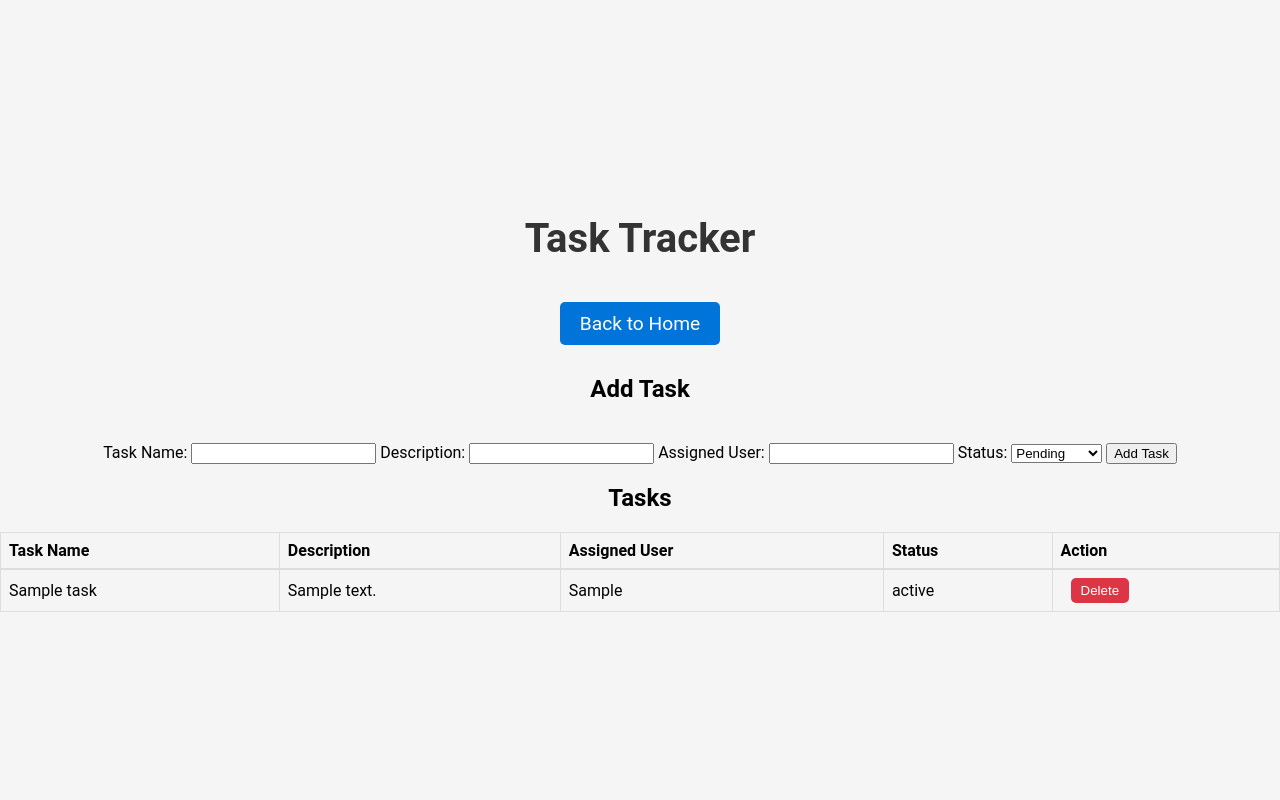
After one commit to GomezHummel/Language_Project_2024, a PHP site: page /tasktracker.php in a window 1280 px wide. The commit adds this page. Run offline with PHP 8.4, Linux system fonts and the light colour scheme; tables that the repository leaves empty or names only in its code hold one stand-in row (values such as "Sample post").

Commit message:
Implemented gradebook and task tracker functionality with database configured

```diff
--- a/css/style.css
+++ b/css/style.css
@@ -93,3 +93,23 @@ body {
 .delete-button:hover {
     background-color: #c82333; /* darker shade on hover */
 }
+
+table {
+    border-collapse: collapse;
+    width: 100%;
+}
+
+th, td {
+    padding: 8px; /* Adjust the padding as needed */
+    text-align: left;
+}
+
+/* Optional: Add border around table cells */
+th, td {
+    border: 1px solid #ddd;
+}
+
+/* Optional: Change border color and style */
+th {
+    border-bottom: 2px solid #ddd; /* thicker border for header row */
+}
--- /dev/null
+++ b/db_config.php
@@ -0,0 +1,19 @@
+<?php
+// Database connection parameters
+$hostname = 'localhost';
+$username = 'root'; // Default username for XAMPP
+$password = ''; // Default password for XAMPP
+
+// Function to establish connection to a specific database
+function connectToDatabase($database) {
+    global $hostname, $username, $password;
+    // Create connection
+    $conn = new mysqli($hostname, $username, $password, $database);
+
+    // Check connection
+    if ($conn->connect_error) {
+        die("Connection failed: " . $conn->connect_error);
+    }
+    return $conn;
+}
+?>
--- a/index.php
+++ b/index.php
@@ -12,8 +12,8 @@
     <div class="container">
         <h1 class="title">PHP Language Project</h1>
         <div class="button-container">
-            <a href="gradebook.php" class="button">Gradebook (CRUD Example)</a>
-            <a href="other_example.php" class="button">Other Example</a>
+            <a href="gradebook.php" class="button">Gradebook</a>
+            <a href="tasktracker.php" class="button">Task Tracker</a>
         </div>
     </div>
 </body>
--- a/students.txt
+++ /dev/null
@@ -1 +0,0 @@
-O:7:"Student":2:{s:4:"name";s:5:"Angel";s:5:"grade";s:2:"C+";}
--- /dev/null
+++ b/tasktracker.php
@@ -0,0 +1,166 @@
+
+<?php
+error_reporting(E_ALL);
+ini_set('display_errors', 1);
+// Include the database configuration file
+require_once 'db_config.php';
+
+// Connect to task_tracker database
+$conn = connectToDatabase('task_tracker');
+
+
+class TaskTracker {
+    private $conn;
+
+    public function __construct($conn) {
+        $this->conn = $conn;
+    }
+
+    // Create a new task
+    public function addTask($task_name, $description, $assigned_user, $status) {
+        $stmt = $this->conn->prepare("INSERT INTO tasks (task_name, description, assigned_user, status) VALUES (?, ?, ?, ?)");
+        $stmt->bind_param("ssss", $task_name, $description, $assigned_user, $status);
+
+        if ($stmt->execute()) {
+            return true;
+        } else {
+            return false;
+        }
+    }
+
+    // Read all tasks
+    public function getAllTasks() {
+        $result = $this->conn->query("SELECT * FROM tasks");
+        if ($result->num_rows > 0) {
+            return $result->fetch_all(MYSQLI_ASSOC);
+        } else {
+            return [];
+        }
+    }
+
+    // Update task status
+    public function updateTaskStatus($task_id, $status) {
+        $stmt = $this->conn->prepare("UPDATE tasks SET status = ? WHERE id = ?");
+        $stmt->bind_param("si", $status, $task_id);
+
+        if ($stmt->execute()) {
+            return true;
+        } else {
+            return false;
+        }
+    }
+
+    public function deleteTask($task_id) {
+        $stmt = $this->conn->prepare("DELETE FROM tasks WHERE id = ?");
+        $stmt->bind_param("i", $task_id);
+
+        if ($stmt->execute()) {
+            return true;
+        } else {
+            return false;
+        }
+    }
+}
+
+// Instantiate TaskTracker object
+$task_tracker = new TaskTracker($conn);
+
+// Handle form submissions for adding a task
+if ($_SERVER["REQUEST_METHOD"] == "POST" && isset($_POST['submit_task'])) {
+    $task_name = $_POST['task_name'];
+    $description = $_POST['description'];
+    $assigned_user = $_POST['assigned_user'];
+    $status = $_POST['status'];
+
+    $task_added = $task_tracker->addTask($task_name, $description, $assigned_user, $status);
+
+}
+
+// Handle form submissions for deleting a task
+if ($_SERVER["REQUEST_METHOD"] == "POST" && isset($_POST['submit_delete'])) {
+    // Retrieve task ID from the form submission
+    $task_id = $_POST['delete_task_id'];
+
+    // Call the deleteTask method
+    $task_deleted = $task_tracker->deleteTask($task_id);
+
+    // Check if task was deleted successfully
+    if ($task_deleted) {
+        echo "Task deleted successfully!";
+        // Redirect to prevent form resubmission
+        header("Location: " . $_SERVER['PHP_SELF']);
+        exit();
+    } else {
+        echo "Error deleting task.";
+    }
+}
+
+?>
+
+
+
+<!DOCTYPE html>
+<html lang="en">
+<head>
+    <link rel="stylesheet" href="css/style.css">
+    <meta charset="UTF-8">
+    <meta name="viewport" content="width=device-width, initial-scale=1.0">
+    <title>Task Tracker</title>
+</head>
+<body>
+    <div class="container">
+        <h1 class="title">Task Tracker</h1>
+        <div class="button-container">
+            <a href="index.php" class="button">Back to Home</a>
+        </div>
+
+        <!-- Form for adding a task -->
+        <h2>Add Task</h2>
+        <form method="post" action="<?php echo htmlspecialchars($_SERVER["PHP_SELF"]); ?>" class="form-container">
+            <label for="task_name">Task Name:</label>
+            <input type="text" id="task_name" name="task_name">
+            <label for="description">Description:</label>
+            <input type="text" id="description" name="description">
+            <label for="assigned_user">Assigned User:</label>
+            <input type="text" id="assigned_user" name="assigned_user">
+            <label for="status">Status:</label>
+            <select id="status" name="status">
+                <option value="Pending">Pending</option>
+                <option value="In Progress">In Progress</option>
+                <option value="Completed">Completed</option>
+            </select>
+            <input type="submit" name="submit_task" value="Add Task" class="add-task-button">
+        </form>
+
+        <!-- Display tasks -->
+        <h2>Tasks</h2>
+        <table>
+            <tr>
+                <th>Task Name</th>
+                <th>Description</th>
+                <th>Assigned User</th>
+                <th>Status</th>
+                <th>Action</th>
+            </tr>
+            <?php
+            // Retrieve all tasks
+            $tasks = $task_tracker->getAllTasks();
+            // Display tasks
+            foreach ($tasks as $task): ?>
+                <tr>
+                    <td><?php echo $task['task_name']; ?></td>
+                    <td><?php echo $task['description']; ?></td>
+                    <td><?php echo $task['assigned_user']; ?></td>
+                    <td><?php echo $task['status']; ?></td>
+                    <td>
+                        <form method="post" action="<?php echo htmlspecialchars($_SERVER["PHP_SELF"]); ?>">
+                            <input type="hidden" name="delete_task_id" value="<?php echo $task['id']; ?>">
+                            <input type="submit" name="submit_delete" value="Delete" class="delete-button">
+                        </form>
+                    </td>
+                </tr>
+            <?php endforeach; ?>
+        </table>
+    </div>
+</body>
+</html>
```
Also changed, not shown: gradebook.php (+56 -50 lines).
